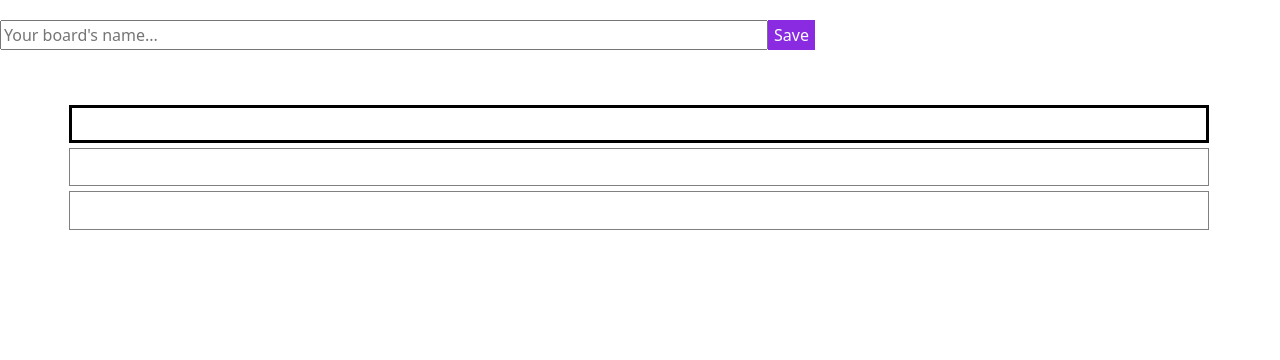
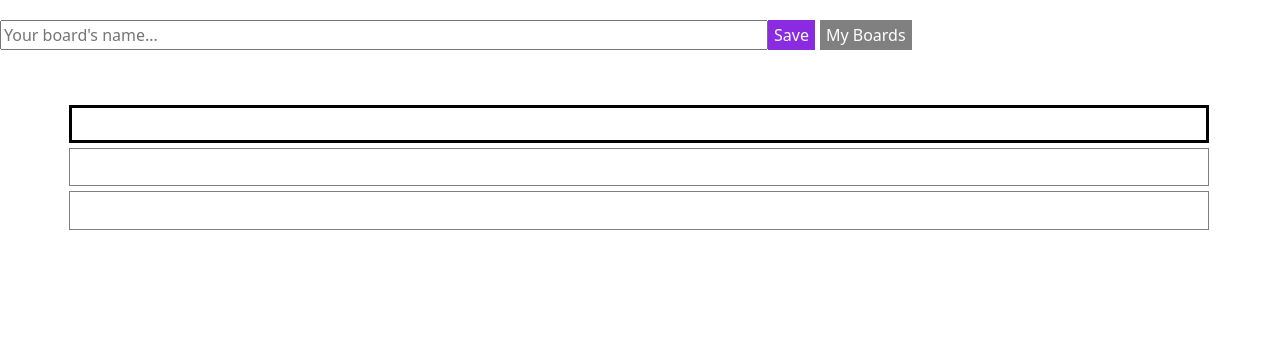
Before and after one commit to Lucas-Fernandes-Martins/LatBoard, a Flask app: page / in a window 1280 px wide. Shown: the part 60-420 px from the top of the page. Run offline with Flask 2, Linux system fonts and the light colour scheme.

Commit message:
Add files via upload

```diff
--- a/app/static/css/main.css
+++ b/app/static/css/main.css
@@ -176,6 +176,16 @@ h3{
     background-color: blueviolet;
   }
 
+  #myBoards{
+    width: fit-content;
+    float:left;
+    height: 30px;
+    border: 0px solid white;
+    color: white;
+    background-color: grey;
+    margin-left: 5px;
+  }
+
   #lst{
     position: fixed;
     top: 20%;
--- a/app/templates/index.html
+++ b/app/templates/index.html
@@ -33,6 +33,7 @@
 <div id="menu">
   <input v-model="title" type="text" id="title" placeholder="Your board's name..." value="">
   <button id="save" v-on:click="save">Save</button>
+  <button id="myBoards" v-on:click="board_list">My Boards</button>
 </div>
 <script>
   var menu = new Vue({
@@ -41,9 +42,13 @@
     data:{
       title: "{{title}}",
       content: "",
+      logged:"{{logged}}"
     },
     methods:{
       save:  function save () {
+        if(this.logged == 0){
+          alert("Connect (Log in/ Sign up) to save board");
+        }
         this.title = document.getElementById("title").value;
 
         for(var i = 0; i < lst.List.length; i++){
@@ -54,6 +59,9 @@
 
         axios.post('/update', {
         title: this.title, content:cleaned});
+    },
+    board_list: function board_list(){
+      window.location.href = "{{url_for('boards_user')}}";
     }
   }
     });
```
Also changed, not shown: app/boards.sqlite3.
